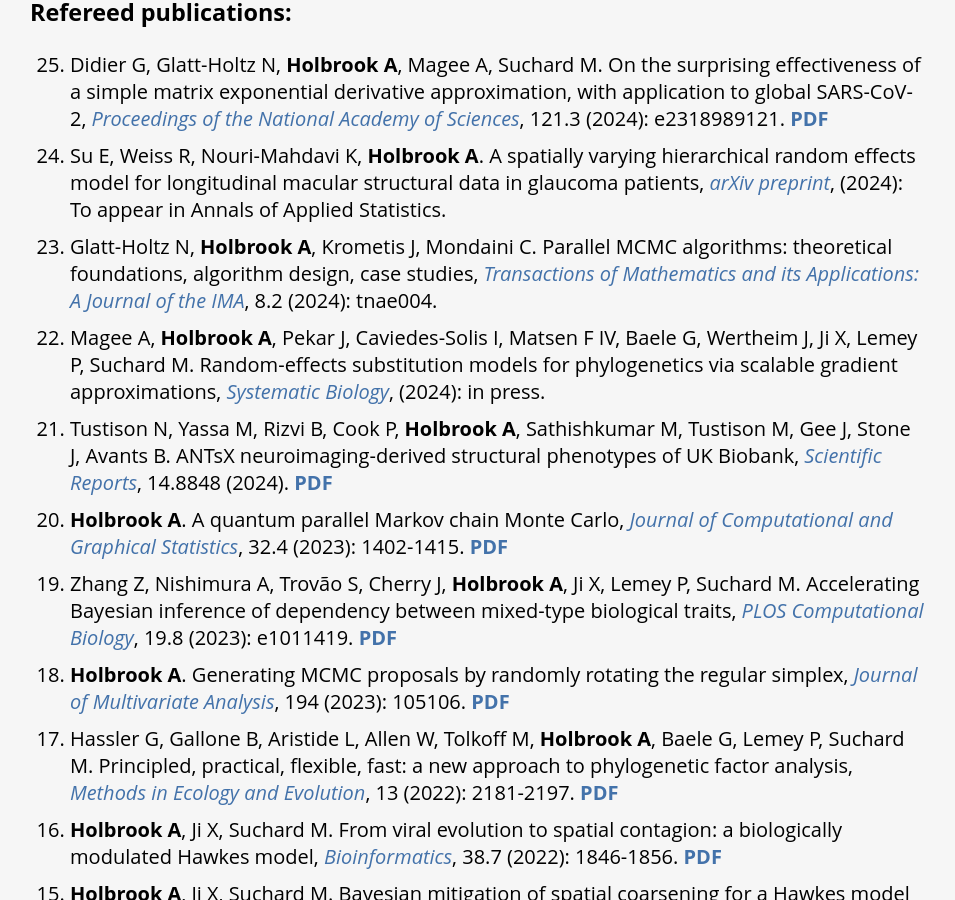
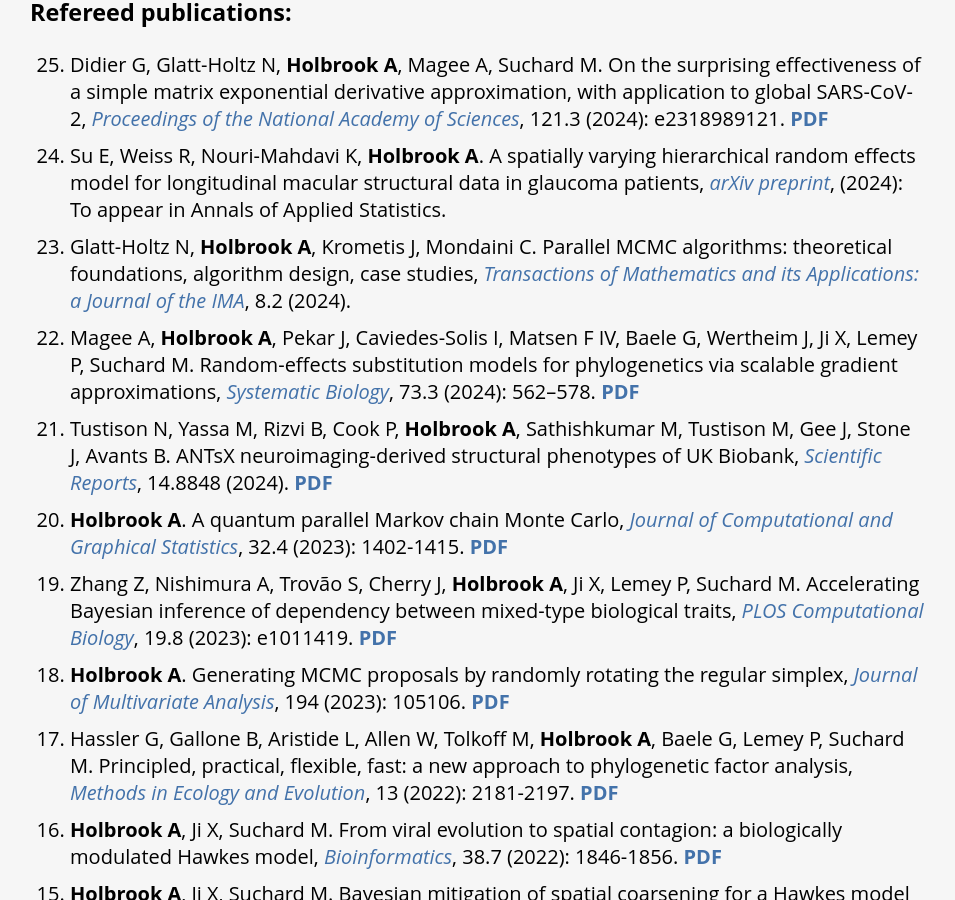
Before and after one commit to andrewjholbrook/andrewjholbrook.github.io, a Jekyll site: the page built from research.html, in a window 1280 px wide and 900 px high, scrolled down 783 px. Shown: the whole window, without its empty margins (162-1117 px from the left). Built offline with Jekyll 4.4.1, drawn with Linux system fonts in a browser that asks for light colours; a style sheet for code colours, icons or effects is not loaded.

Commit message:
more paper details

```diff
--- a/research.html
+++ b/research.html
@@ -30,8 +30,8 @@
   <ol id="pubs" reversed>
                         <li> Didier G, Glatt-Holtz N, <b>Holbrook A</b>, Magee A, Suchard M. On the surprising effectiveness of a simple matrix exponential derivative approximation, with application to global SARS-CoV-2, <i><a href="https://doi.org/10.1073/pnas.2318989121" target="_blank">Proceedings of the National Academy of Sciences</a></i>, 121.3 (2024): e2318989121. <a href="papers/pnas.pdf" target="_blank"><b>PDF</b></a></li>
                         <li> Su E, Weiss R, Nouri-Mahdavi K, <b>Holbrook A</b>. A spatially varying hierarchical random effects model for longitudinal macular structural data in glaucoma patients, <i><a href="https://arxiv.org/abs/2303.09018" target="_blank">arXiv preprint</a></i>, (2024): To appear in Annals of Applied Statistics.</li>
-                <li>Glatt-Holtz N, <b>Holbrook A</b>, Krometis J, Mondaini C. Parallel MCMC algorithms: theoretical foundations, algorithm design, case studies, <i><a href="https://doi.org/10.1093/imatrm/tnae004" target="_blank">Transactions of Mathematics and its Applications: A Journal of the IMA</a></i>, 8.2 (2024): tnae004.  </li>
-                <li> Magee A, <b>Holbrook A</b>, Pekar J, Caviedes-Solis I, Matsen F IV, Baele G, Wertheim J, Ji X, Lemey P, Suchard M. Random-effects substitution models for phylogenetics via scalable gradient approximations, <i><a href="https://doi.org/10.1093/sysbio/syae019" target="_blank">Systematic Biology</a></i>, (2024): in press.</li>
+                <li>Glatt-Holtz N, <b>Holbrook A</b>, Krometis J, Mondaini C. Parallel MCMC algorithms: theoretical foundations, algorithm design, case studies, <i><a href="https://doi.org/10.1093/imatrm/tnae004" target="_blank">Transactions of Mathematics and its Applications: a Journal of the IMA</a></i>, 8.2 (2024).  </li>
+                <li> Magee A, <b>Holbrook A</b>, Pekar J, Caviedes-Solis I, Matsen F IV, Baele G, Wertheim J, Ji X, Lemey P, Suchard M. Random-effects substitution models for phylogenetics via scalable gradient approximations, <i><a href="https://doi.org/10.1093/sysbio/syae019" target="_blank">Systematic Biology</a></i>, 73.3 (2024): 562–578. <a href="papers/syae019-2.pdf" target="_blank"><b>PDF</b></a></li>
                 <li> Tustison N, Yassa M, Rizvi B, Cook P, <b>Holbrook A</b>, Sathishkumar M, Tustison M, Gee J, Stone J, Avants B. ANTsX neuroimaging-derived structural phenotypes of UK Biobank, <i><a href="https://doi.org/10.1038/s41598-024-59440-6" target="_blank">Scientific Reports</a></i>, 14.8848 (2024). <a href="papers/ANTsUKB.pdf" target="_blank"><b>PDF</b></a></li>
         <li><b>Holbrook A</b>. A quantum parallel Markov chain Monte Carlo, <i><a href="https://doi.org/10.1080/10618600.2023.2195890" target="_blank">Journal of Computational and Graphical Statistics</a></i>, 32.4 (2023): 1402-1415. <a href="papers/qpmcmc.pdf" target="_blank"><b>PDF</b></a></li>
         <li>Zhang Z, Nishimura A, Trovão S, Cherry J, <b>Holbrook A</b>, Ji X, Lemey P, Suchard M. Accelerating Bayesian inference of dependency between mixed-type biological traits, <i><a href="https://doi.org/10.1371/journal.pcbi.1011419" target="_blank">PLOS Computational Biology</a></i>, 19.8 (2023): e1011419. <a href="papers/journal.pcbi.1011419.pdf" target="_blank"><b>PDF</b></a></li>
```
Also changed, not shown: 1 other file.
